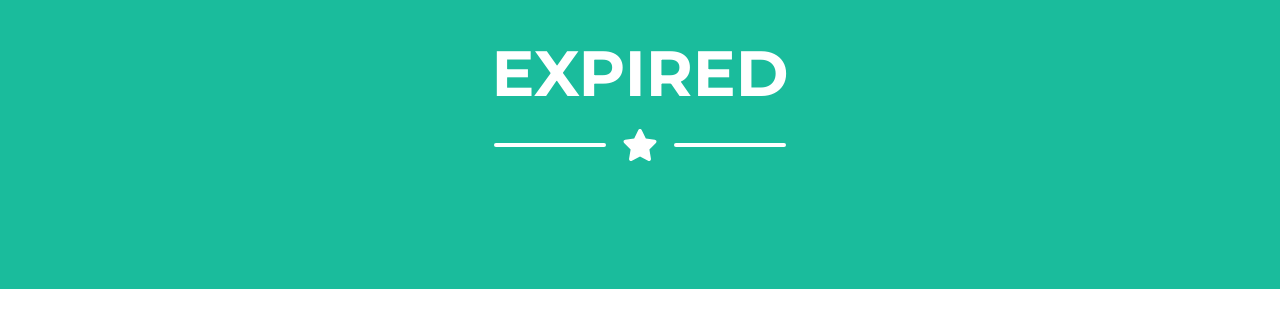
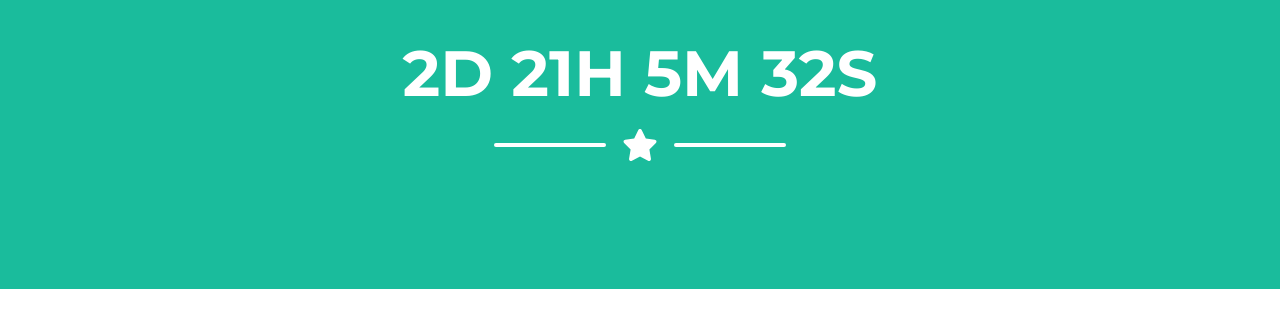
Before and after one commit to nicofaure/countdown, a website: page index.html in a window 1280 px wide. Shown: the part 453-780 px from the top of the page. Drawn offline with nearby package versions, Linux system fonts and the light colour scheme.

Commit message:
Update index.html
some changes

```diff
--- a/index.html
+++ b/index.html
@@ -44,7 +44,7 @@
         <script src="https://cdn.startbootstrap.com/sb-forms-latest.js"></script>
         <script>
             // Set the date we're counting down to
-            var countDownDate = new Date(2023,2,4,13,30).getTime();
+            var countDownDate = new Date(2023,2,10,20,00).getTime();
 
             // Update the count down every 1 second
             var x = setInterval(function() {
```
